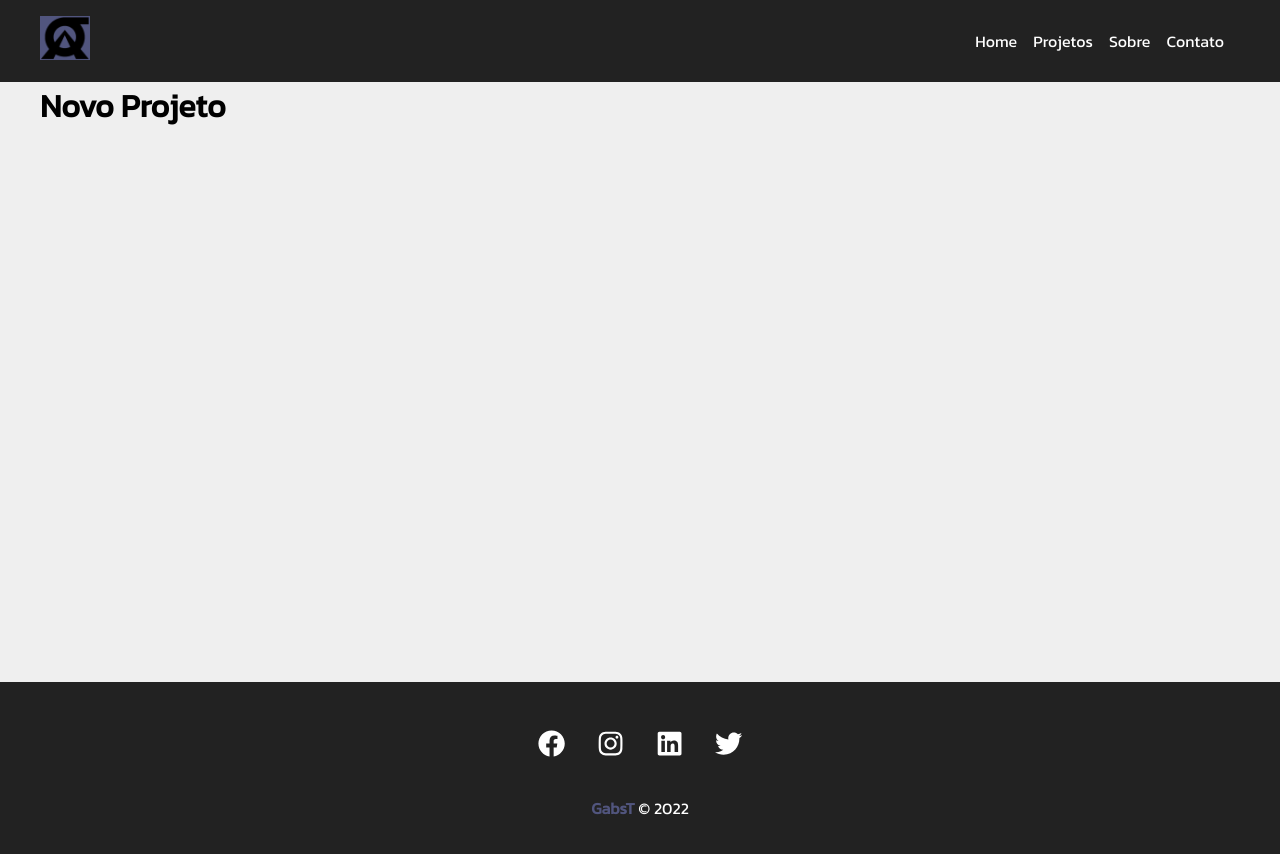
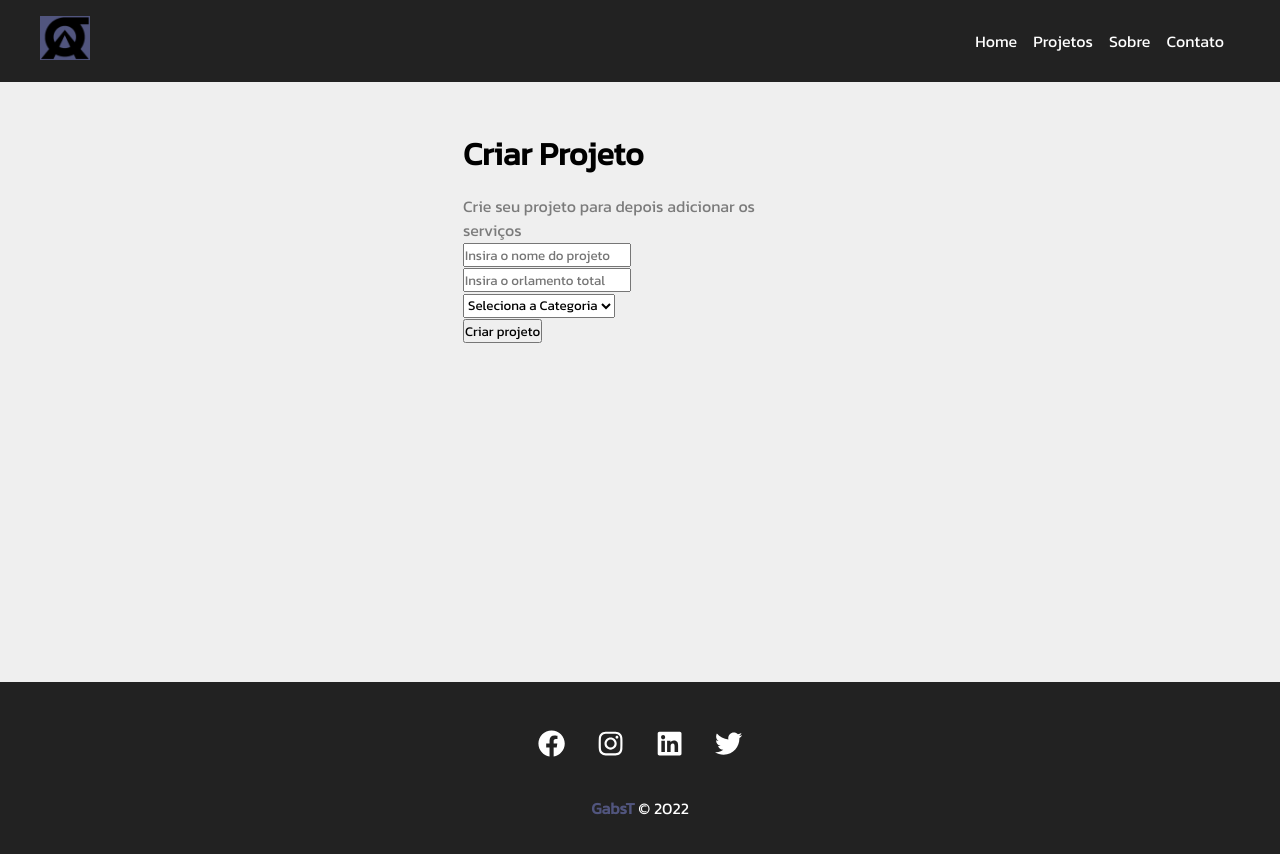
Before and after one commit to gabrieln96/primeiro-react, a React (Create React App) app: page /novoprojeto in a window 1280 px wide. Shown: the top 854 px of the page. Built offline with nearby package versions, Linux system fonts and the light colour scheme.

Commit message:
estrutura do form

```diff
--- a/src/App.js
+++ b/src/App.js
@@ -1,4 +1,4 @@
-import {BrowserRouter as Router, Routes, Route, Link} from 'react-router-dom'
+import {BrowserRouter as Router, Routes, Route} from 'react-router-dom'
 import Home from './components/pages/Home';
 import Contato from './components/pages/Contato';
 import NovoProjeto from './components/pages/NovoProjeto';
--- /dev/null
+++ b/src/components/pages/NewProject.module.css
@@ -0,0 +1,13 @@
+.newproject_container {
+    width: 450px;
+    margin: 0 auto;
+    padding: 3em;
+}
+
+.newproject_container h1 {
+    margin-bottom: 0.5em;
+}
+
+.newproject_container p {
+    color: #7b7b7b;
+}
--- a/src/components/pages/NovoProjeto.js
+++ b/src/components/pages/NovoProjeto.js
@@ -1,6 +1,14 @@
+import ProjectForm from "../projtect/ProjtectForm"
+import styles from "./NewProject.module.css"
+
+
 function NovoProjeto (){
     return(
-        <h1>Novo Projeto</h1>
+        <div className={styles.newproject_container}>
+            <h1>Criar Projeto</h1>
+            <p>Crie seu projeto para depois adicionar os serviços</p>
+            <ProjectForm/>
+        </div>
     )
 }
 
--- /dev/null
+++ b/src/components/projtect/ProjtectForm.js
@@ -0,0 +1,22 @@
+function ProjectForm (){
+    return (
+        <form>
+            <div>
+                <input type="text" placeholder="Insira o nome do projeto"/>
+            </div>
+            <div>
+                <input type="number" placeholder="Insira o orlamento total"/>
+            </div>
+            <div>
+                <select name="category_id">
+                    <option isabled> Seleciona a Categoria</option>
+                </select>
+            </div>
+            <div>
+                <input type="submit" value="Criar projeto" />
+            </div>
+        </form>
+        )
+}
+
+export default ProjectForm
```
